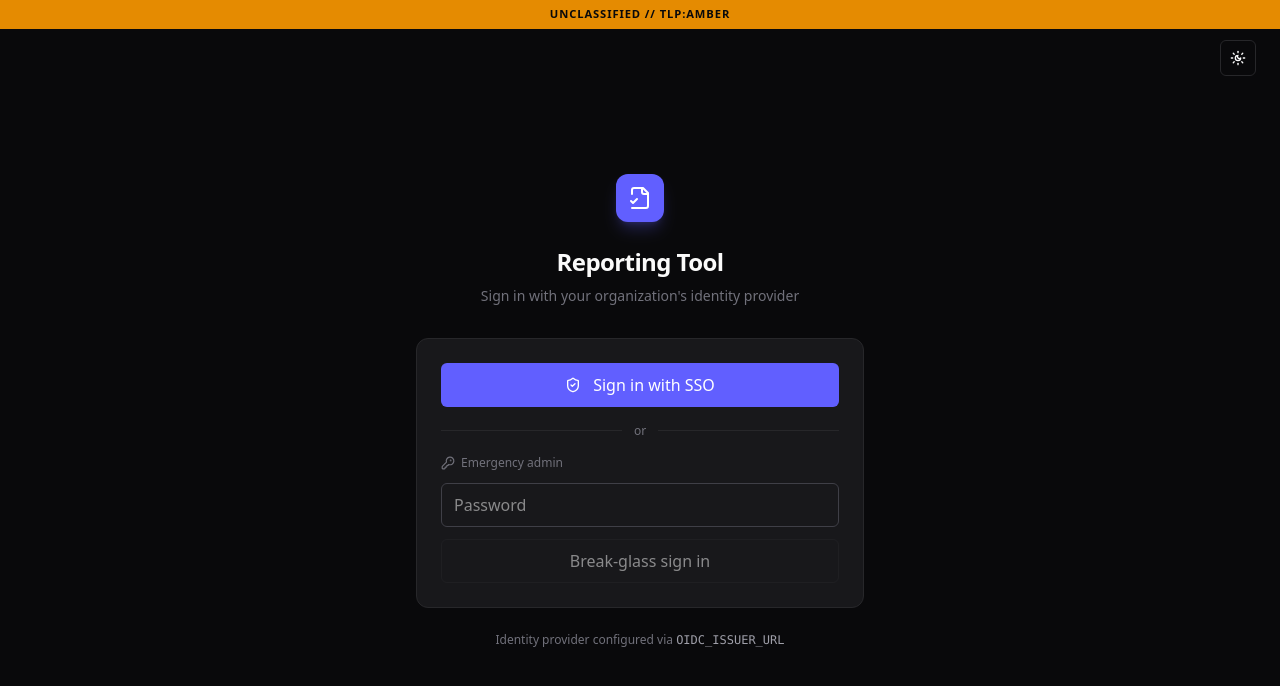
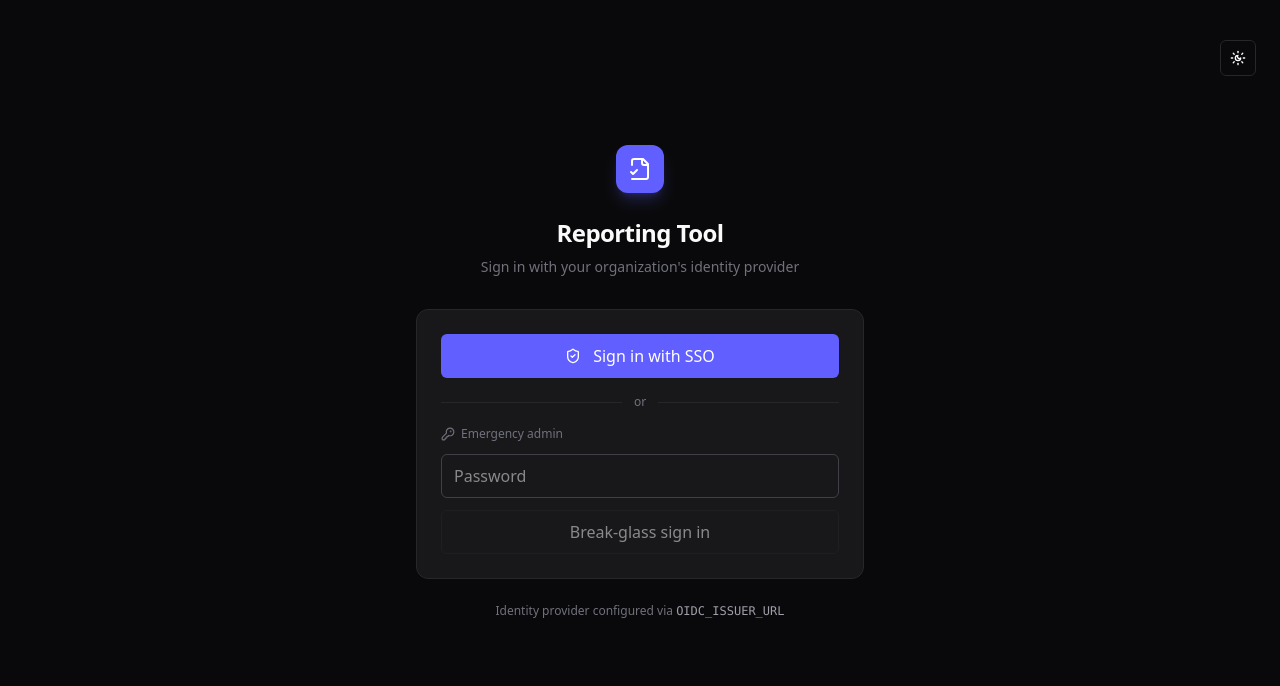
Before and after one commit to range42/range42-reporting-tool, a Vue app in the folder frontend/: page /login in a window 1280 px wide. Shown: the top 686 px of the page. Built offline with nearby package versions, Linux system fonts and the light colour scheme; no server answers.

Commit message:
fix(ui): remove the hard-coded classification banner
Refs #200

```diff
--- a/frontend/src/App.vue
+++ b/frontend/src/App.vue
@@ -1,7 +1,3 @@
-<script setup lang="ts">
-import ClassificationBanner from '@/components/ClassificationBanner.vue'
-</script>
 <template>
-  <ClassificationBanner marking="UNCLASSIFIED // TLP:AMBER" />
   <RouterView />
 </template>
--- a/frontend/src/assets/main.css
+++ b/frontend/src/assets/main.css
@@ -39,14 +39,6 @@ body {
     sans-serif;
   font-feature-settings: 'cv11', 'ss01';
   -webkit-font-smoothing: antialiased;
-}
-
-/* Classification / handling marking banner */
-.rt-classification {
-  font-weight: 600;
-  letter-spacing: 0.08em;
-  font-size: 0.7rem;
-  text-transform: uppercase;
 }
 
 /* Focus ring matches the accent */
--- a/frontend/src/components/ClassificationBanner.vue
+++ /dev/null
@@ -1,8 +0,0 @@
-<script setup lang="ts">
-defineProps<{ marking: string }>()
-</script>
-<template>
-  <div class="rt-classification w-full py-1.5 text-center bg-amber-500/90 text-zinc-950">
-    {{ marking }}
-  </div>
-</template>
```
Also changed, not shown: 2 other files (tests, documents, lock files or other folders).
